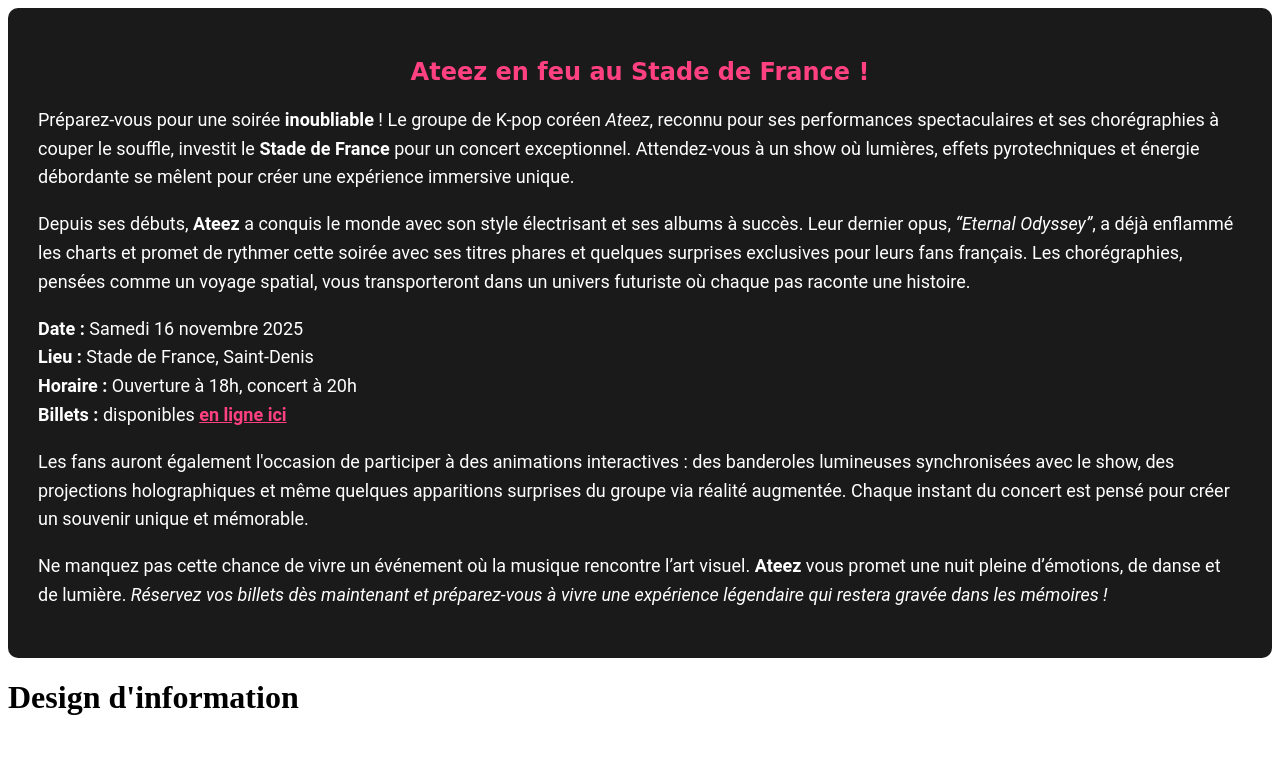
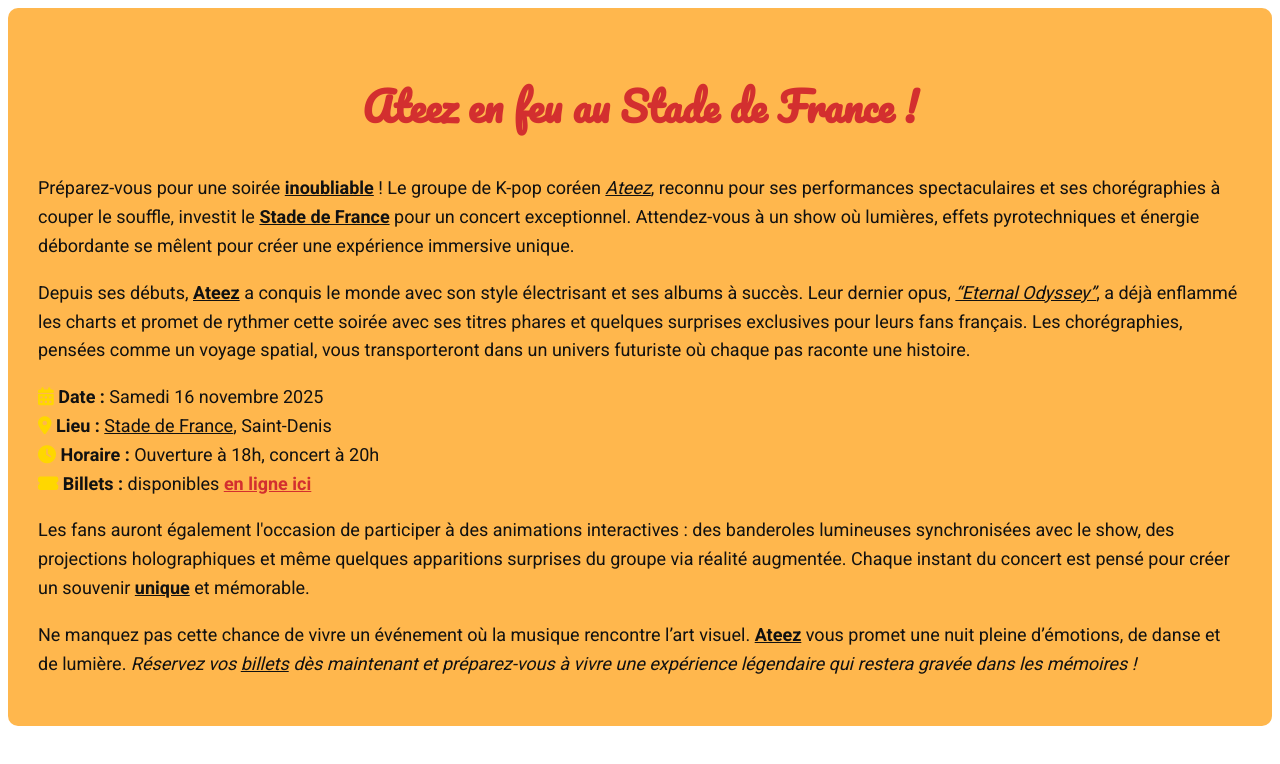
Before and after one commit to MathV801/Designinfo25, a plain HTML site: page index.html in a window 1280 px wide. Drawn offline with Linux system fonts and the light colour scheme.

Commit message:
index.html

```diff
--- a/index.html
+++ b/index.html
@@ -1,31 +1,29 @@
-<section id="ateez-concert" style="background-color:#1a1a1a; color:white; padding:30px; border-radius:10px;">
-    <h2 style="font-family: 'Pacifico', cursive; color:#ff4081; text-align:center;">Ateez en feu au Stade de France !</h2>
+<link href="https://fonts.googleapis.com/css2?family=Roboto:wght@400;700&family=Pacifico&display=swap" rel="stylesheet">
+<link rel="stylesheet" href="https://cdnjs.cloudflare.com/ajax/libs/font-awesome/6.4.0/css/all.min.css">
+
+<section id="ateez-concert" style="background-color:#FFB74D; color:#111; padding:30px; border-radius:10px;">
+    <h2 style="font-family: 'Pacifico', cursive; color:#D32F2F; text-align:center; font-size:2.5em;">Ateez en feu au Stade de France !</h2>
 
     <p style="font-family: 'Roboto', sans-serif; font-size:18px; line-height:1.6;">
-        Préparez-vous pour une soirée <strong>inoubliable</strong> ! Le groupe de K-pop coréen <em>Ateez</em>, reconnu pour ses performances spectaculaires et ses chorégraphies à couper le souffle, investit le <strong>Stade de France</strong> pour un concert exceptionnel. Attendez-vous à un show où lumières, effets pyrotechniques et énergie débordante se mêlent pour créer une expérience immersive unique.
+        Préparez-vous pour une soirée <strong><u>inoubliable</u></strong> ! Le groupe de K-pop coréen <em><u>Ateez</u></em>, reconnu pour ses performances spectaculaires et ses chorégraphies à couper le souffle, investit le <strong><u>Stade de France</u></strong> pour un concert exceptionnel. Attendez-vous à un show où lumières, effets pyrotechniques et énergie débordante se mêlent pour créer une expérience immersive unique.
     </p>
 
     <p style="font-family: 'Roboto', sans-serif; font-size:18px; line-height:1.6;">
-        Depuis ses débuts, <strong>Ateez</strong> a conquis le monde avec son style électrisant et ses albums à succès. Leur dernier opus, <em>“Eternal Odyssey”</em>, a déjà enflammé les charts et promet de rythmer cette soirée avec ses titres phares et quelques surprises exclusives pour leurs fans français. Les chorégraphies, pensées comme un voyage spatial, vous transporteront dans un univers futuriste où chaque pas raconte une histoire.
+        Depuis ses débuts, <strong><u>Ateez</u></strong> a conquis le monde avec son style électrisant et ses albums à succès. Leur dernier opus, <em><u>“Eternal Odyssey”</u></em>, a déjà enflammé les charts et promet de rythmer cette soirée avec ses titres phares et quelques surprises exclusives pour leurs fans français. Les chorégraphies, pensées comme un voyage spatial, vous transporteront dans un univers futuriste où chaque pas raconte une histoire.
     </p>
 
     <p style="font-family: 'Roboto', sans-serif; font-size:18px; line-height:1.6;">
-        <i class="fas fa-calendar-alt" style="color:#ffeb3b;"></i> <strong>Date :</strong> Samedi 16 novembre 2025<br>
-        <i class="fas fa-map-marker-alt" style="color:#ffeb3b;"></i> <strong>Lieu :</strong> Stade de France, Saint-Denis<br>
-        <i class="fas fa-clock" style="color:#ffeb3b;"></i> <strong>Horaire :</strong> Ouverture à 18h, concert à 20h<br>
-        <i class="fas fa-ticket-alt" style="color:#ffeb3b;"></i> <strong>Billets :</strong> disponibles <a href="https://www.stadefrance.com/billetterie" target="_blank" style="color:#ff4081; font-weight:bold;">en ligne ici</a>
+        <i class="fas fa-calendar-alt" style="color:#FFD700;"></i> <strong>Date :</strong> Samedi 16 novembre 2025<br>
+        <i class="fas fa-map-marker-alt" style="color:#FFD700;"></i> <strong>Lieu :</strong> <u>Stade de France</u>, Saint-Denis<br>
+        <i class="fas fa-clock" style="color:#FFD700;"></i> <strong>Horaire :</strong> Ouverture à 18h, concert à 20h<br>
+        <i class="fas fa-ticket-alt" style="color:#FFD700;"></i> <strong>Billets :</strong> disponibles <a href="https://www.stadefrance.com/billetterie" target="_blank" style="color:#D32F2F; font-weight:bold;"><u>en ligne ici</u></a>
     </p>
 
     <p style="font-family: 'Roboto', sans-serif; font-size:18px; line-height:1.6;">
-        Les fans auront également l'occasion de participer à des animations interactives : des banderoles lumineuses synchronisées avec le show, des projections holographiques et même quelques apparitions surprises du groupe via réalité augmentée. Chaque instant du concert est pensé pour créer un souvenir unique et mémorable.
+        Les fans auront également l'occasion de participer à des animations interactives : des banderoles lumineuses synchronisées avec le show, des projections holographiques et même quelques apparitions surprises du groupe via réalité augmentée. Chaque instant du concert est pensé pour créer un souvenir <strong><u>unique</u></strong> et mémorable.
     </p>
 
     <p style="font-family: 'Roboto', sans-serif; font-size:18px; line-height:1.6;">
-        Ne manquez pas cette chance de vivre un événement où la musique rencontre l’art visuel. <strong>Ateez</strong> vous promet une nuit pleine d’émotions, de danse et de lumière. <em>Réservez vos billets dès maintenant et préparez-vous à vivre une expérience légendaire qui restera gravée dans les mémoires !</em>
+        Ne manquez pas cette chance de vivre un événement où la musique rencontre l’art visuel. <strong><u>Ateez</u></strong> vous promet une nuit pleine d’émotions, de danse et de lumière. <em>Réservez vos <u>billets</u> dès maintenant et préparez-vous à vivre une expérience légendaire qui restera gravée dans les mémoires !</em>
     </p>
-</section><html>
-   <head></head>
-   <body>
-      <h1>Design d'information</h1>
-   </body>
-</html>
+</section>
```
